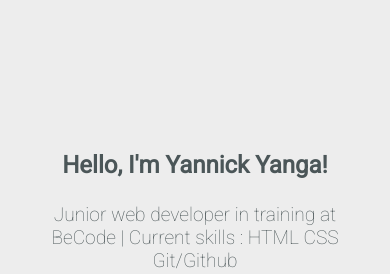
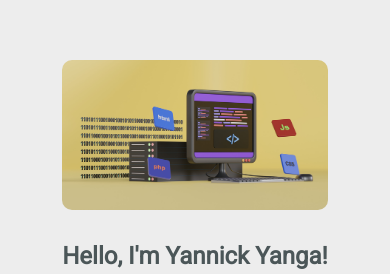
Before and after one commit to yannick2019/yannick2019.github.io, a plain HTML site: page index.html in a window 390 px wide. Shown: the part 174-448 px from the top of the page. Drawn offline with Linux system fonts and the light colour scheme.

Commit message:
Add image in the Landing Page

```diff
--- a/index.html
+++ b/index.html
@@ -9,6 +9,9 @@
 </head>
 <body>
     <main>
+        <div class="image">
+            <img src="images/pic2.png" alt="image about coding">
+        </div>
         <div class="intro">Hello, I'm Yannick Yanga!</div>
         <div class="def">Junior web developer in training at BeCode | Current skills : HTML CSS Git/Github</div>
         <div class="social-icons">
--- a/style.css
+++ b/style.css
@@ -20,7 +20,7 @@ main {
 }
 
 main .intro {
-    font-size: 3.75rem;
+    font-size: 3.5rem;
     font-weight: 600;
 }
 
@@ -38,6 +38,21 @@ main .def {
 .social-icons a {
     text-decoration: none;
 }
+
+main .image {
+    display: flex;
+    justify-content: center;
+    text-align: center;
+    height: 200;
+    margin-bottom: 2rem;
+}
+
+main .image img {
+    height: 250px;
+    border-radius: 10px;
+    object-fit: cover;
+}
+
 
 @media screen and (max-width: 754px){
     main .intro {
@@ -67,4 +82,10 @@ main .def {
         font-size: 1.8rem;
         padding: 10px;
     }
+
+    main .image img {
+        height: 150px;
+        border-radius: 10px;
+        object-fit: cover;
+    }
 }
```
Also changed, not shown: images/pic2.png (added).
